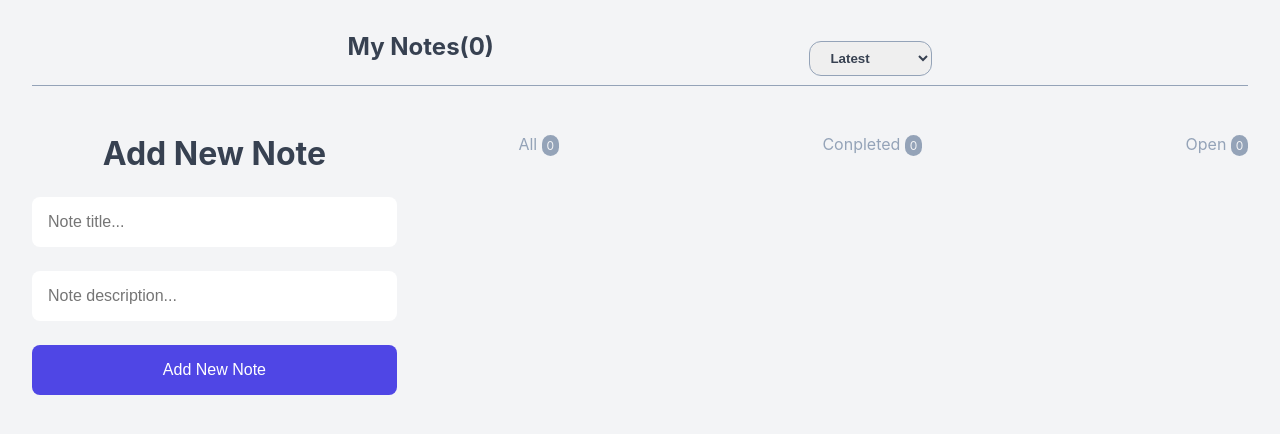
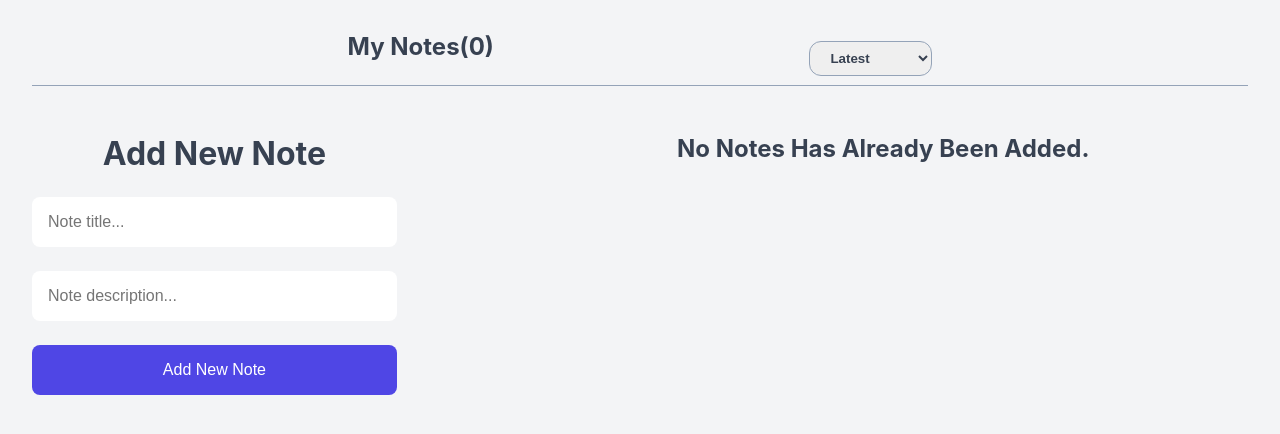
Before and after one commit to soheilp09/Note-App, a React (Vite) app: page / in a window 1280 px wide. Shown: the top 434 px of the page. Built offline with nearby package versions, Linux system fonts and the light colour scheme.

Commit message:
note-status-text

```diff
--- a/src/NoteStatus.jsx
+++ b/src/NoteStatus.jsx
@@ -6,6 +6,7 @@ function NoteStatus({notes}) {
  const completed =  notes.filter((item)=>item.completed === true).length;
  const Open = AllNotes - completed;
 
+ if(!AllNotes) return <h2>No Notes Has Already Been Added.</h2>
   return (
  <ul className="note-status">
   <li>All <span >{AllNotes}</span></li>
```
Also changed, not shown: src/AddNewNote.jsx (line endings or trailing spaces).
